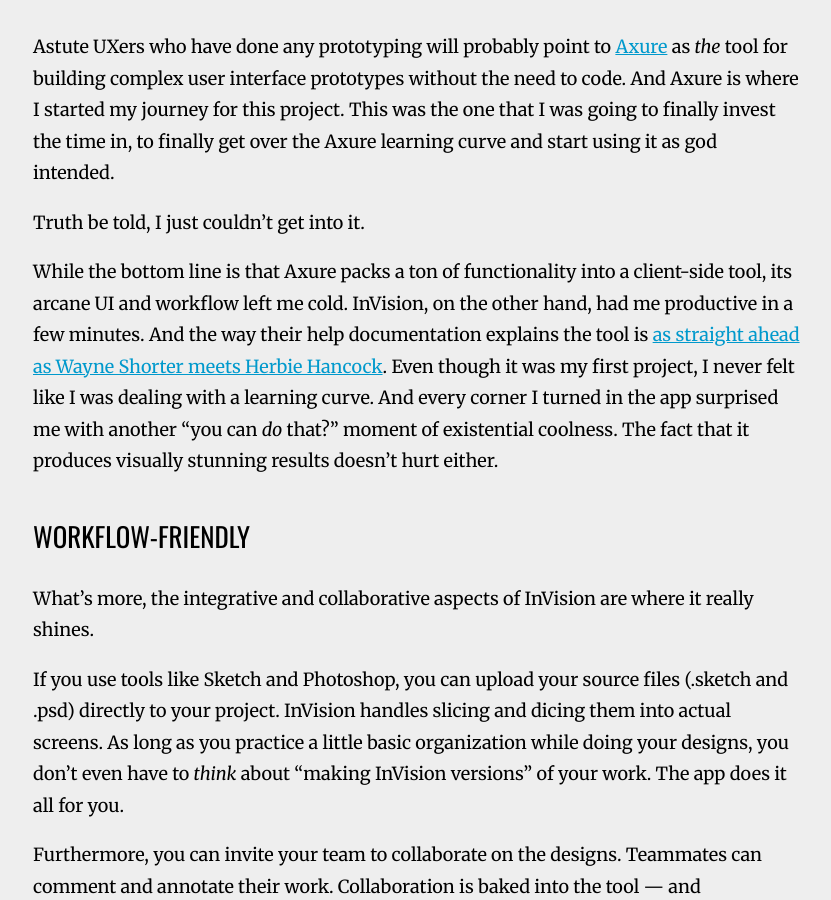
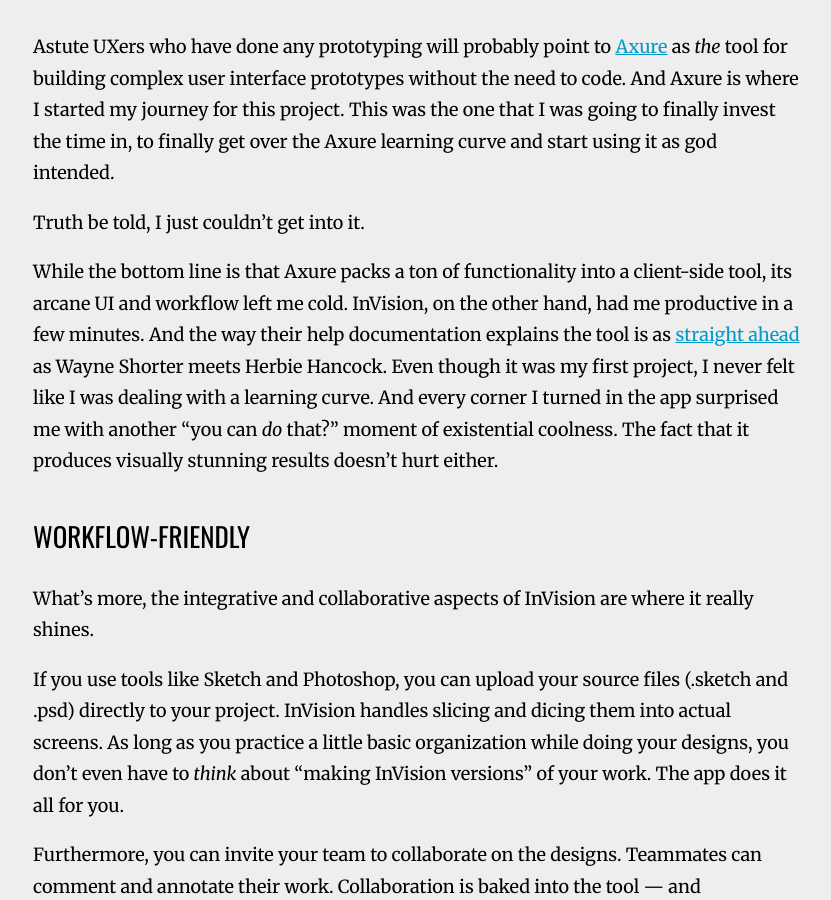
Before and after one commit to drewtodd/drewtodd.github.io, a Jekyll site: the page built from _posts/2016-06-05-invision-this.md, in a window 1280 px wide and 900 px high, scrolled down 960 px. Shown: the whole window, without its empty margins (223-1054 px from the left). Built offline with Jekyll 4.4.1, drawn with Linux system fonts in a browser that asks for light colours; nearby versions of some CDN libraries; comment, search, counter and statistics services are not loaded.

Commit message:
Copy edits

```diff
--- a/_posts/2016-06-05-invision-this.md
+++ b/_posts/2016-06-05-invision-this.md
@@ -27,7 +27,7 @@
 
 Truth be told, I just couldn’t get into it.
 
-While the bottom line is that Axure packs a ton of functionality into a client-side tool, its arcane UI and workflow left me cold. InVision, on the other hand, had me productive in a few minutes. And the way their help documentation explains the tool is [as straight ahead as Wayne Shorter meets Herbie Hancock][6]. Even though it was my first project, I never felt like I was dealing with a learning curve. And every corner I turned in the app surprised me with another “you can *do* that?” moment of existential coolness. The fact that it produces visually stunning results doesn’t hurt either.
+While the bottom line is that Axure packs a ton of functionality into a client-side tool, its arcane UI and workflow left me cold. InVision, on the other hand, had me productive in a few minutes. And the way their help documentation explains the tool is as [straight ahead][6] as Wayne Shorter meets Herbie Hancock. Even though it was my first project, I never felt like I was dealing with a learning curve. And every corner I turned in the app surprised me with another “you can *do* that?” moment of existential coolness. The fact that it produces visually stunning results doesn’t hurt either.
 
 ## Workflow-friendly
 
```
